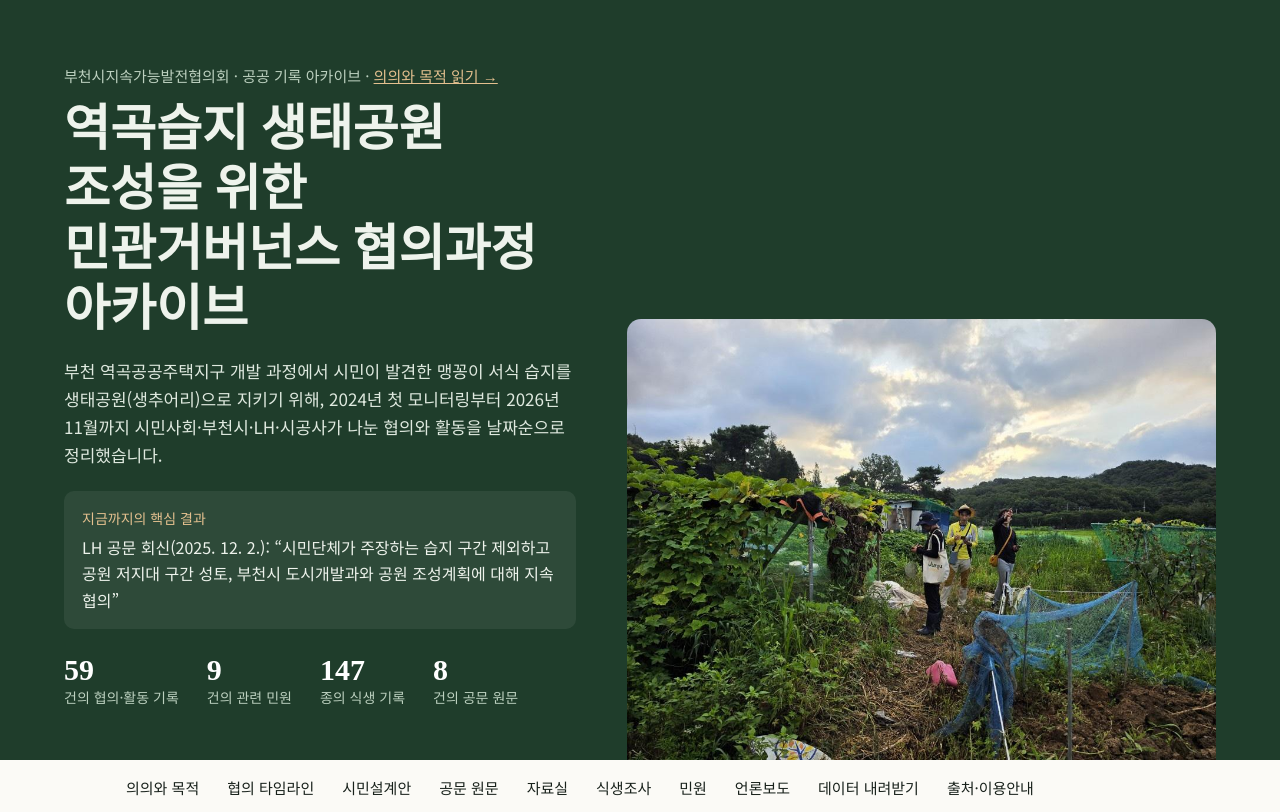
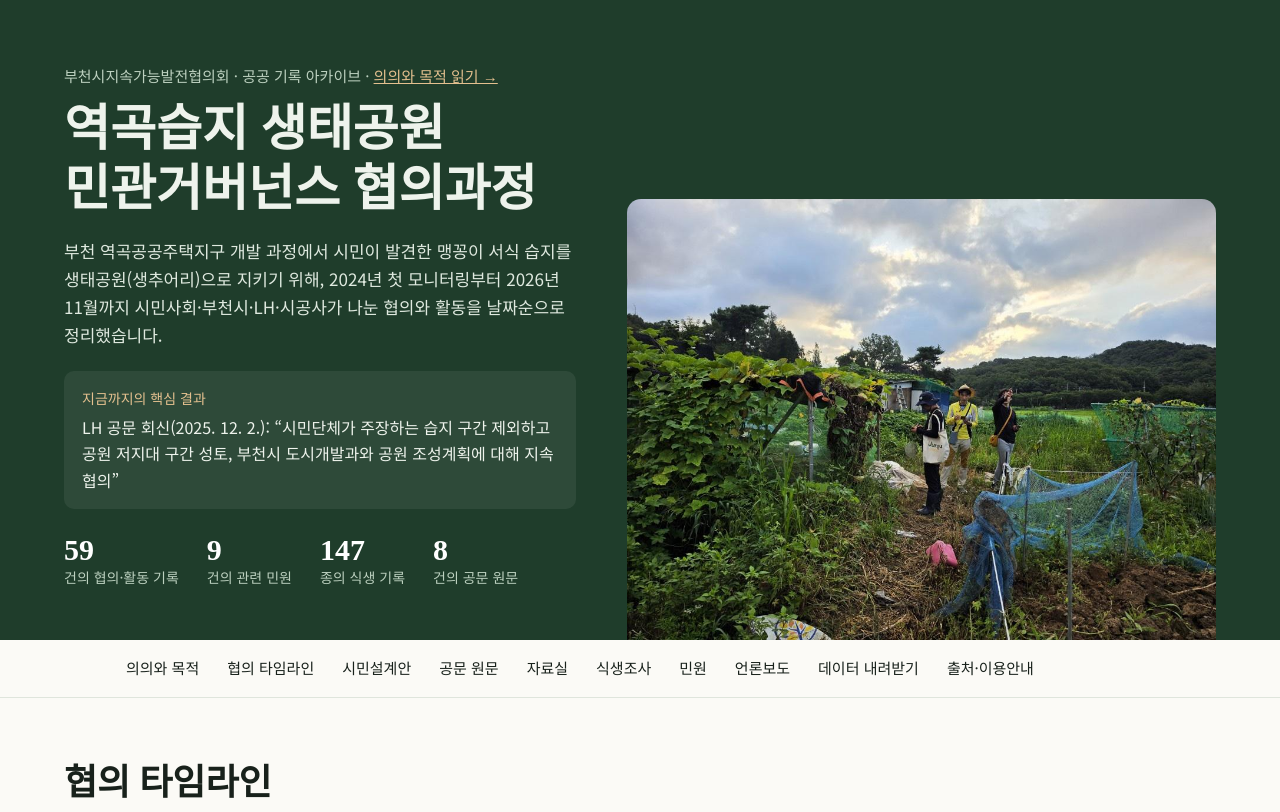
Before and after one commit to summer-0814/yeokgok-wetland-archive, a plain HTML site: page index.html in a window 1280 px wide. Shown: the top 812 px of the page. Drawn offline with Linux system fonts and the light colour scheme; a web font is replaced by a local one.

Commit message:
사이트 제목을 '역곡습지 생태공원 민관거버넌스 협의과정'으로 줄임
Co-Authored-By: Claude Opus 5.5 <noreply@anthropic.com>
Claude-Session: https://claude.ai/code/session_01U5LxTvz2r5kecRK8bobZGM

```diff
--- a/index.html
+++ b/index.html
@@ -3,7 +3,7 @@
 <head>
 <meta charset="utf-8">
 <meta name="viewport" content="width=device-width, initial-scale=1">
-<title>역곡습지 생태공원 조성을 위한 민관거버넌스 협의과정 아카이브</title>
+<title>역곡습지 생태공원 민관거버넌스 협의과정</title>
 <link rel="preconnect" href="https://fonts.googleapis.com">
 <link href="https://fonts.googleapis.com/css2?family=Gowun+Batang:wght@400;700&family=Noto+Sans+KR:wght@400;500;700&display=swap" rel="stylesheet">
 <style>
@@ -135,7 +135,7 @@ td.c{text-align:center;white-space:nowrap}
  <div class="wrap">
   <div>
    <div class="kicker">부천시지속가능발전협의회 · 공공 기록 아카이브 · <a href="purpose.html" style="color:#e4c08f">의의와 목적 읽기 →</a></div>
-   <h1>역곡습지 생태공원 조성을 위한<br>민관거버넌스 협의과정 아카이브</h1>
+   <h1>역곡습지 생태공원<br>민관거버넌스 협의과정</h1>
    <p class="lead">부천 역곡공공주택지구 개발 과정에서 시민이 발견한 맹꽁이 서식 습지를 생태공원(생추어리)으로 지키기 위해, 2024년 첫 모니터링부터 2026년 11월까지 시민사회·부천시·LH·시공사가 나눈 협의와 활동을 날짜순으로 정리했습니다.</p>
    <div class="result"><b>지금까지의 핵심 결과</b>LH 공문 회신(2025. 12. 2.): “시민단체가 주장하는 습지 구간 제외하고 공원 저지대 구간 성토, 부천시 도시개발과와 공원 조성계획에 대해 지속 협의”</div>
    <div class="stats" id="stats"></div>
```
Also changed, not shown: purpose.html (+2 -2 lines), 1 other file.
